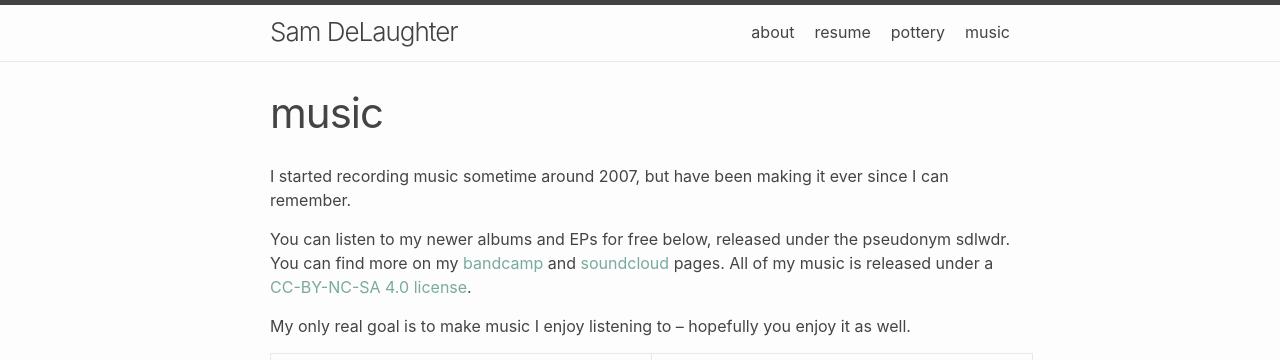
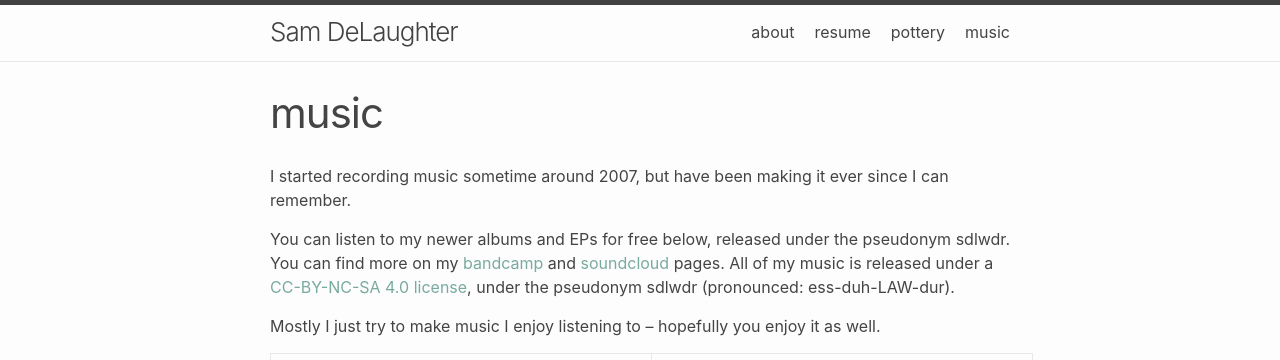
Before and after one commit to sdelaughter/sdelaughter.github.io, a Jekyll site: the page built from music.md, in a window 1280 px wide and 900 px high, cut to the strip 0-360 px from the top of the window. Built offline with Jekyll 4.4.1, drawn with Linux system fonts in a browser that asks for light colours.

Commit message:
update music page

```diff
--- a/music.md
+++ b/music.md
@@ -6,10 +6,9 @@ permalink: /music/
 
 I started recording music sometime around 2007, but have been making it ever since I can remember.
 
-You can listen to my newer albums and EPs for free below, released under the pseudonym <font color:brand-color>sdlwdr</font>.  You can find more on my [bandcamp](https://sdlwdr.bandcamp.com) and [soundcloud](https://soundcloud.com/sdlwdr) pages.  All of my music is released under a [CC-BY-NC-SA 4.0 license](https://creativecommons.org/licenses/by-nc-sa/4.0/).
+You can listen to my newer albums and EPs for free below, released under the pseudonym <font color:brand-color>sdlwdr</font>.  You can find more on my [bandcamp](https://sdlwdr.bandcamp.com) and [soundcloud](https://soundcloud.com/sdlwdr) pages.  All of my music is released under a [CC-BY-NC-SA 4.0 license](https://creativecommons.org/licenses/by-nc-sa/4.0/), under the pseudonym sdlwdr (pronounced: ess-duh-LAW-dur).
 
-My only real goal is to make music I enjoy listening to -- hopefully you enjoy it as well.
-
+Mostly I just try to make music I enjoy listening to -- hopefully you enjoy it as well.
 
 
 <table style="width:100%" border="5">
```
